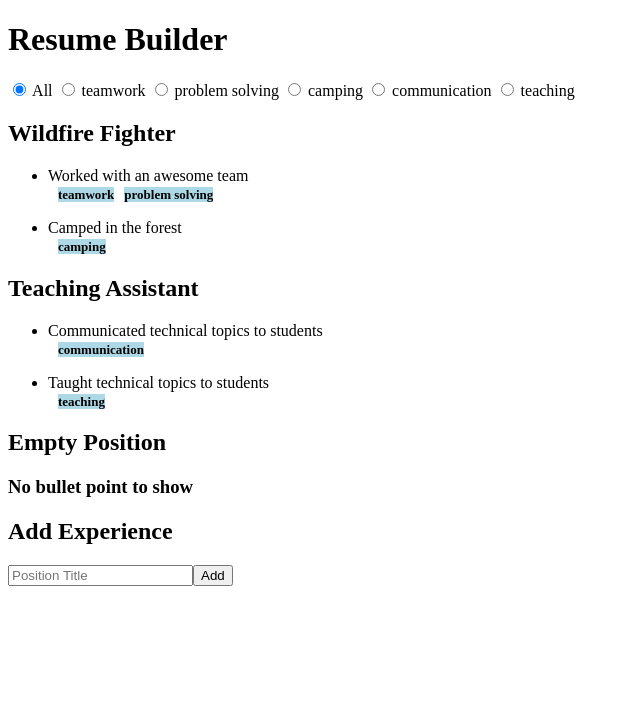
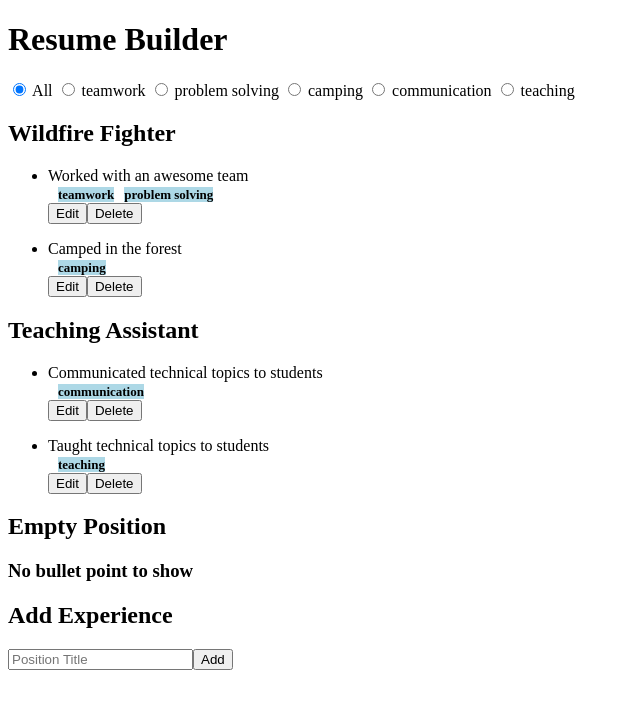
Before and after one commit to jasonTheDev/resume-builder, an Angular app: page / in a window 1280 px wide. Shown: the top 708 px of the page, without its empty margins (0-640 px from the left). Built offline with nearby package versions, Linux system fonts and the light colour scheme.

Commit message:
Delete bulletPoints

```diff
--- a/src/app/bullet-point/bullet-point.component.html
+++ b/src/app/bullet-point/bullet-point.component.html
@@ -5,3 +5,12 @@
     <span>{{tag}}</span>
   }
 </li>
+
+@if (!editable) {
+  <button (click)="editable = !editable">Edit</button>
+  <button (click)="remove.emit()">Delete</button>
+}
+@else {
+  <button (click)="editable = !editable">Cancel</button>
+  <button>Save</button>
+}
--- a/src/app/bullet-point/bullet-point.component.ts
+++ b/src/app/bullet-point/bullet-point.component.ts
@@ -1,4 +1,4 @@
-import { Component, Input } from '@angular/core';
+import { Component, EventEmitter, Input, Output } from '@angular/core';
 import { BulletPoint } from '../BulletPoint.interface';
 
 @Component({
@@ -10,5 +10,8 @@ import { BulletPoint } from '../BulletPoint.interface';
 })
 export class BulletPointComponent {
 
-    @Input() bulletPoint!: BulletPoint;
+  editable: boolean = false;
+
+  @Input() bulletPoint!: BulletPoint;
+  @Output() remove = new EventEmitter<BulletPoint>();
 }
--- a/src/app/experience/experience.component.html
+++ b/src/app/experience/experience.component.html
@@ -1,7 +1,7 @@
 <h2>{{ experience.position }}</h2>
 @for (bulletPoint of experience.bulletPoints; track bulletPoint.description) {
   <ul>
-    <app-bullet-point [bulletPoint]="bulletPoint"></app-bullet-point>
+    <app-bullet-point (remove)="remove(bulletPoint)" [bulletPoint]="bulletPoint"></app-bullet-point>
   </ul>
 } @empty {
   <h3>No bullet point to show</h3>
--- a/src/app/experience/experience.component.ts
+++ b/src/app/experience/experience.component.ts
@@ -1,6 +1,7 @@
 import { Component, Input } from '@angular/core';
 import { BulletPointComponent } from '../bullet-point/bullet-point.component';
 import { Experience } from '../Experience.interface';
+import { BulletPoint } from '../BulletPoint.interface';
 
 @Component({
   selector: 'app-experience',
@@ -13,4 +14,7 @@ export class ExperienceComponent {
 
   @Input() experience!: Experience;
 
+  remove(bullet: BulletPoint) {
+    this.experience.bulletPoints = this.experience.bulletPoints.filter(b => b !== bullet);
+  }
 }
```
